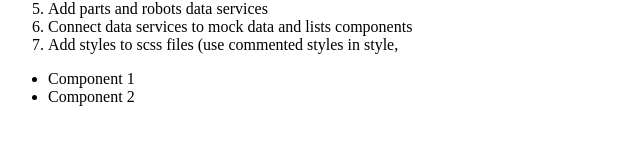
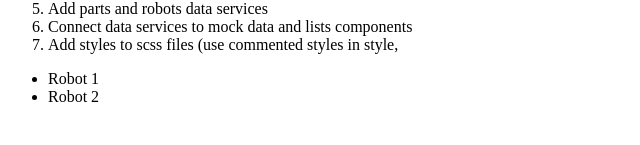
Before and after one commit to WEBbeast2018/robot-lab, an Angular app: page /robots in a window 1280 px wide. Shown: the part 189-334 px from the top of the page, without its empty margins (0-640 px from the left). Built offline with nearby package versions, Linux system fonts and the light colour scheme.

Commit message:
add robots and parts lists add routing

```diff
--- a/src/app/components/robot-list/robot-list.component.ts
+++ b/src/app/components/robot-list/robot-list.component.ts
@@ -4,8 +4,8 @@ import { Component, OnInit } from '@angular/core';
   selector: 'app-robot-list',
   template: `
     <ul>
-      <li>Component 1</li>
-      <li>Component 2</li>
+      <li>Robot 1</li>
+      <li>Robot 2</li>
     </ul>
   `,
   styleUrls: ['./robot-list.component.scss']
```
